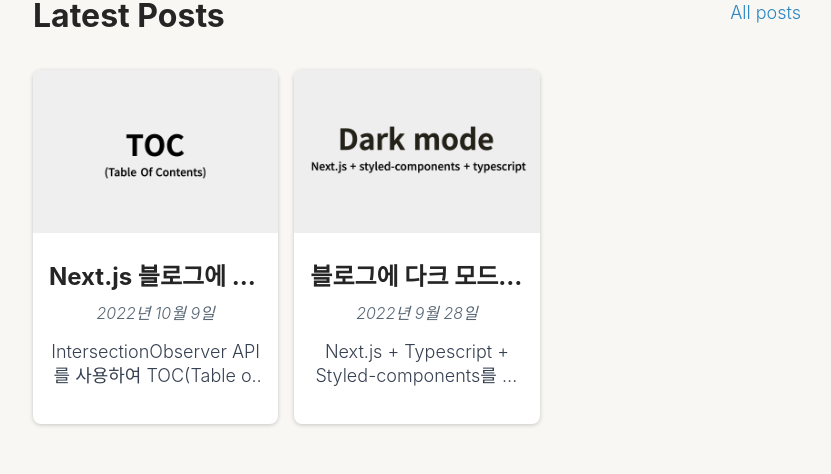
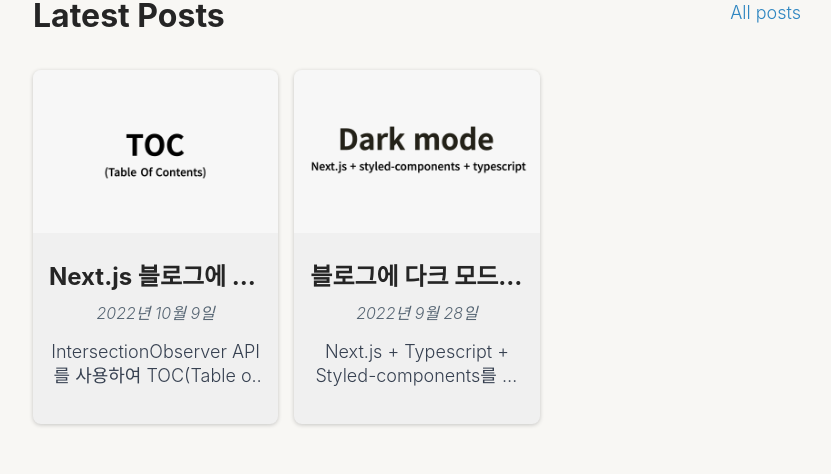
Before and after one commit to YUDONGHYUK/doyu-blog, a Next.js app: page / in a window 1280 px wide. Shown: the part 261-735 px from the top of the page, without its empty margins (223-1054 px from the left). Built offline with nearby package versions, Linux system fonts and the light colour scheme.

Commit message:
Change some styles and blog thumbnail image

```diff
--- a/styles/global-style.ts
+++ b/styles/global-style.ts
@@ -83,4 +83,8 @@
       padding: 0;
       cursor: pointer;
     }
+
+    input {
+      outline: none;
+    }
 `;
--- a/styles/theme.ts
+++ b/styles/theme.ts
@@ -46,7 +46,7 @@
     ...defaultTheme,
     primary: '#f39c12',
     bg_page: '#f8f7f4',
-    bg_element: '#ffffff',
+    bg_element: '#f0f0f0',
     text1: '#252525',
     text2: '#374151',
     text3: '#566573',
@@ -58,7 +58,7 @@
     ...defaultTheme,
     primary: '#82e0aa',
     bg_page: '#1e1e1e',
-    bg_element: '#232323',
+    bg_element: '#272727',
     text1: '#f0f0f0',
     text2: '#d1d5db',
     text3: '#9ca3af',
```
Also changed, not shown: public/images/posts/dark-mode/thumbnail.png, public/images/posts/table-of-contents/thumbnail.png.
